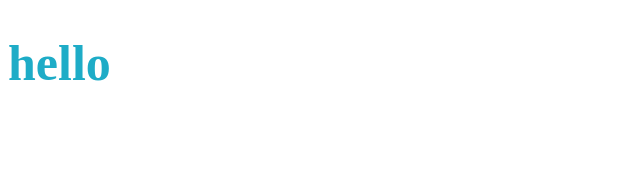
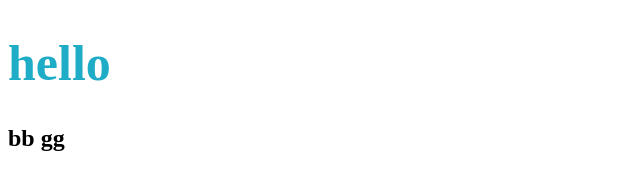
Before and after one commit to krvn1/project, a plain HTML site: page index.html in a window 1280 px wide. Shown: the full height of the page, 0-640 px from the left. Drawn offline with Linux system fonts and the light colour scheme.

Commit message:
index.html mod

```diff
--- a/index.html
+++ b/index.html
@@ -8,5 +8,6 @@
   </head>
   <body>
     <h1>hello</h1>
+    <h2>bb gg</h2>
   </body>
 </html>
```
